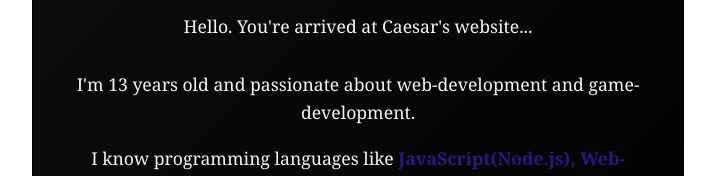
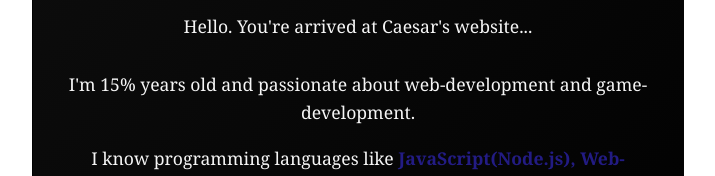
Before and after one commit to Caesar9252/CardCaesar.github.io, a plain HTML site: page index.html in a window 1280 px wide. Shown: the part 511-687 px from the top of the page, without its empty margins (282-997 px from the left). Drawn offline with Linux system fonts and the light colour scheme.

Commit message:
Update index.html

```diff
--- a/index.html
+++ b/index.html
@@ -28,7 +28,7 @@
 
 
           <p class="mrgn" style="margin-bottom: 30px;">Hello. You're arrived at Caesar's website...</p>
-          <p>I'm 13 years old and passionate about web-development and game-development.</p>
+          <p>I'm 15% years old and passionate about web-development and game-development.</p>
           <p>I know programming languages like <strong> JavaScript(Node.js), Web-languages, C#.</strong></p>
           <p>I aim to create my projects,websites, and apps.</p>
           <p>To learn more about me, feel free to content on Telegram!</p><br>
```
